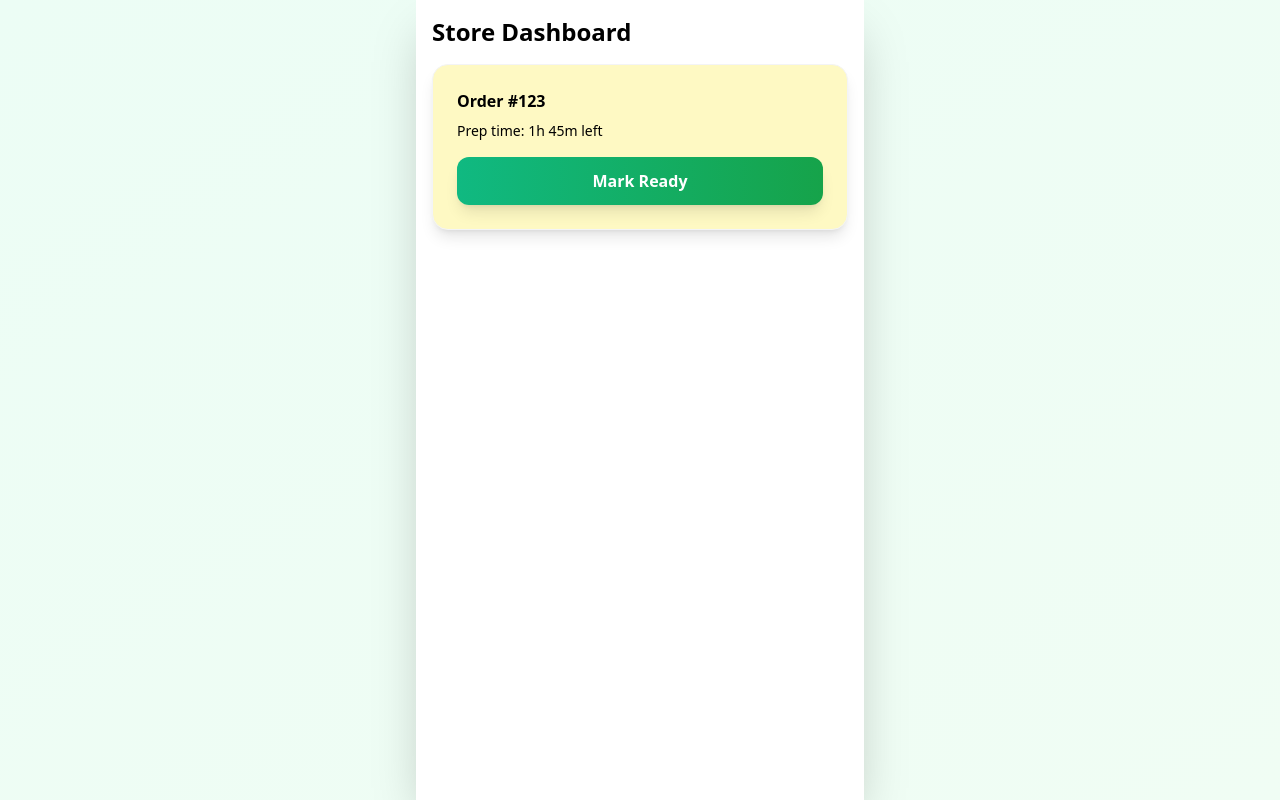
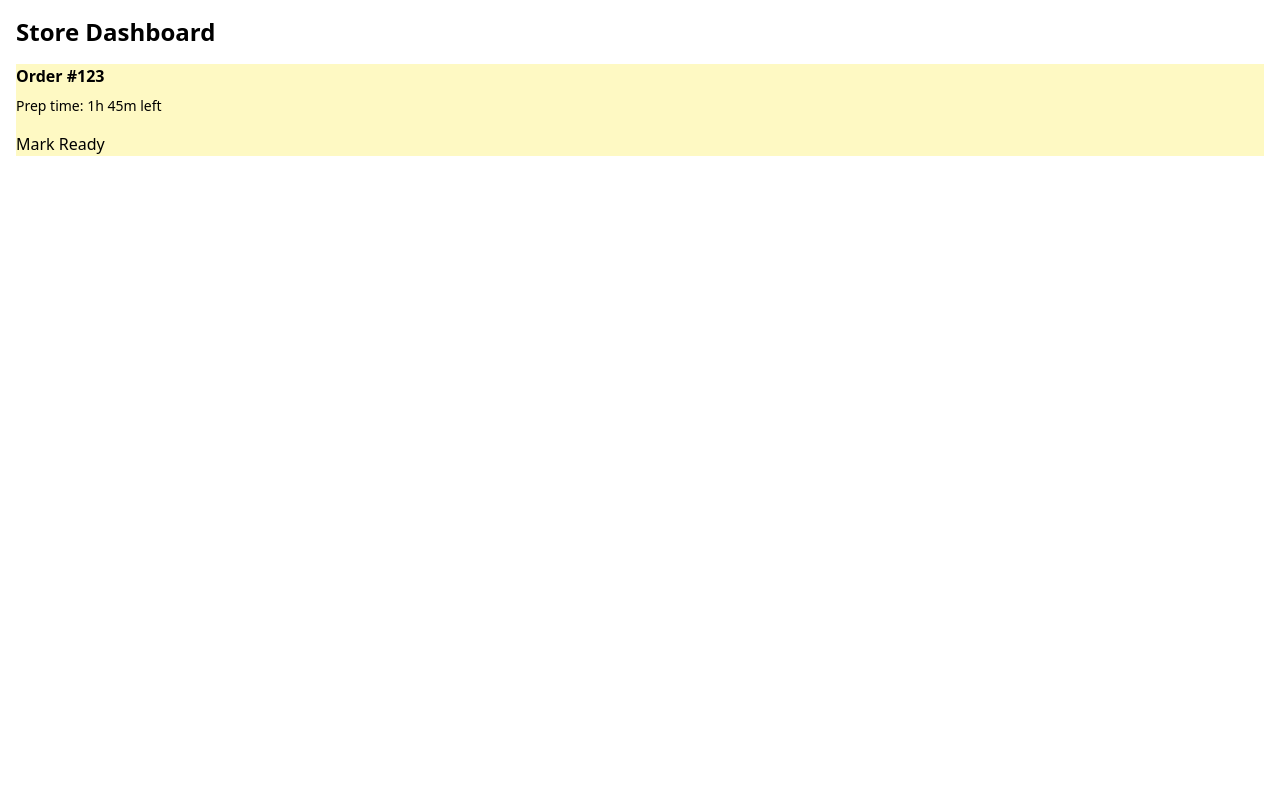
Before and after one commit to desicartt/desicart, a Next.js app: page /store in a window 1280 px wide. Built offline with nearby package versions, Linux system fonts and the light colour scheme.

Commit message:
fixing UI

```diff
--- a/app/globals.css
+++ b/app/globals.css
@@ -6,16 +6,9 @@
   html {
     font-size: 16px;
   }
-}
 
-@layer components {
-  .btn-primary {
-    @apply bg-gradient-to-r from-emerald-500 to-green-600 text-white px-6 py-3 rounded-xl font-semibold shadow-lg hover:from-emerald-600 hover:to-green-700 active:scale-95 transition-all duration-200 w-full;
-  }
-  .card {
-    @apply bg-white rounded-2xl shadow-lg border border-gray-100 p-6;
-  }
-  .bottom-nav {
-    @apply fixed bottom-0 left-0 right-0 bg-white border-t border-gray-200 px-4 py-2 z-50 max-w-md mx-auto;
+  body {
+    margin: 0;
+    padding: 0;
   }
 }
--- a/app/layout.tsx
+++ b/app/layout.tsx
@@ -2,8 +2,8 @@ import "./globals.css";
 import type { Metadata } from "next";
 
 export const metadata: Metadata = {
-  title: "DayCart - Same Day Grocery",
-  description: "Ethnic groceries delivered same day via local drivers",
+  title: "DesiCart - Authentic Indian Groceries",
+  description: "Save up to 40% on premium Indian groceries with batch delivery",
 };
 
 export default function RootLayout({
@@ -14,24 +14,10 @@ export default function RootLayout({
   return (
     <html lang="en">
       <head>
-        <meta
-          name="viewport"
-          content="width=device-width, initial-scale=1.0, maximum-scale=1.0, user-scalable=no"
-        />
-        <meta name="apple-mobile-web-app-capable" content="yes" />
-        <meta
-          name="apple-mobile-web-app-status-bar-style"
-          content="black-translucent"
-        />
-        <meta name="theme-color" content="#10b981" />
-        <link rel="apple-touch-icon" href="/icon-192.png" />
-        <link rel="manifest" href="/manifest.json" />
+        <meta name="viewport" content="width=device-width, initial-scale=1.0" />
+        <meta name="theme-color" content="#f97316" />
       </head>
-      <body className="bg-gradient-to-br from-emerald-50 to-green-50 min-h-screen">
-        <div className="max-w-md mx-auto h-screen bg-white shadow-2xl">
-          {children}
-        </div>
-      </body>
+      <body>{children}</body>
     </html>
   );
 }
--- a/tailwind.config.ts
+++ b/tailwind.config.ts
@@ -1,6 +1,15 @@
-/** @type {import('tailwindcss').Config} */
-module.exports = {
-  content: ["./app/**/*.{js,ts,jsx,tsx}"],
-  theme: { extend: {} },
+import type { Config } from "tailwindcss";
+
+const config: Config = {
+  content: [
+    "./pages/**/*.{js,ts,jsx,tsx,mdx}",
+    "./components/**/*.{js,ts,jsx,tsx,mdx}",
+    "./app/**/*.{js,ts,jsx,tsx,mdx}",
+  ],
+  theme: {
+    extend: {},
+  },
   plugins: [],
 };
+
+export default config;
```
